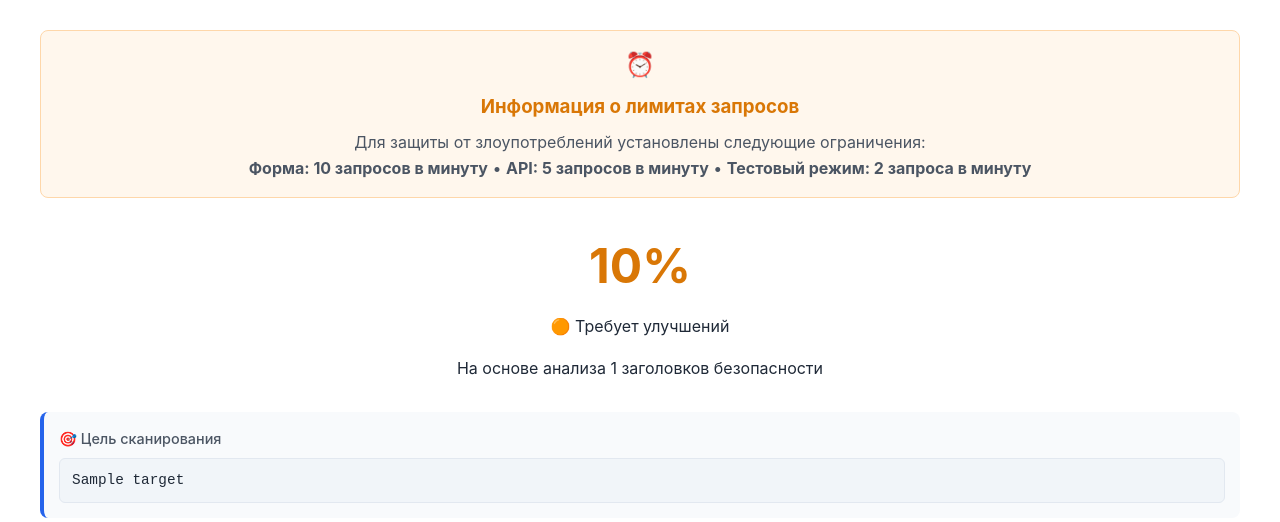
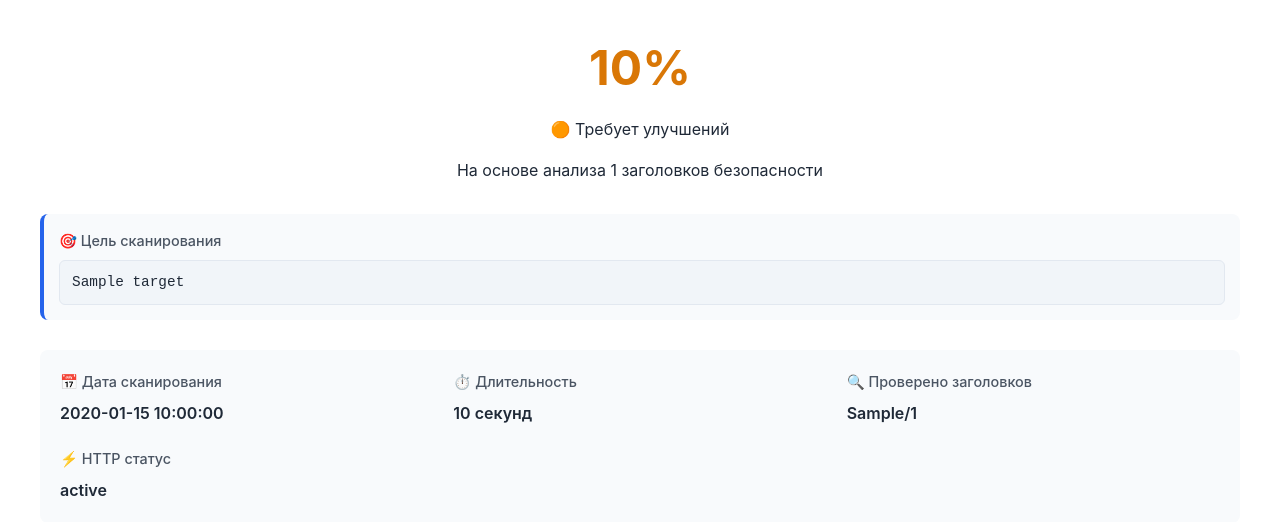
Before and after one commit to lambotik/cors-scaner, a Flask app: template templates/report.html in a window 1280 px wide. Shown: the part 136-658 px from the top of the page. Run offline with Flask 3, Linux system fonts and the light colour scheme; the template is opened without the code that fills it: most values are stand-ins (such as "Sample title", 1, 10 or a date in 2020).

Commit message:
fix report.html

```diff
--- a/app.py
+++ b/app.py
@@ -1,55 +1,58 @@
 import os
-from flask import Flask, request, render_template, jsonify, send_from_directory
+from flask import Flask, request, render_template, jsonify
 from flask_cors import CORS
 from scanner import scan_headers
-from flask_limiter import Limiter
-from flask_limiter.util import get_remote_address
 
-app = Flask(__name__, static_folder='static')
+app = Flask(__name__)
 # Включаем CORS для всех маршрутов, чтобы разрешить кросс-доменные запросы
 CORS(app)
 
-# Правильная инициализация Limiter
-limiter = Limiter(
-    get_remote_address,
-    app=app,
-    default_limits=["200 per day", "60 per hour"]
-)
-
-
-# Маршрут для favicon
-@app.route('/favicon.ico')
-def favicon():
-    return send_from_directory(os.path.join(app.root_path, 'static'),
-                               'favicon.ico', mimetype='image/x-icon')
-
 
 @app.route("/", methods=["GET", "POST"])
-@limiter.limit("1 per minute")
 def index():
     """
     Главная страница приложения.
+    GET: Отображает форму для ввода URL
+    POST: Обрабатывает отправку формы, сканирует заголовки и показывает отчёт
+    Returns:
+        render_template: HTML страница с формой или результатами сканирования
     """
     try:
         if request.method == "POST":
+            # Получаем URL из формы
             url = request.form.get("url")
             if not url:
                 return "Ошибка: URL не указан", 400
             print(f"🔍 Сканируем URL: {url}")
+            # Вызываем функцию сканирования заголовков
             results = scan_headers(url)
             print(f"📊 Результаты: {results}")
+            # Рендерим шаблон отчёта с полученными данными
             return render_template("report.html", **results)
+        # GET запрос - показываем главную страницу с формой
         return render_template("index.html")
     except Exception as e:
+        # Обработка непредвиденных ошибок
         return f"Ошибка: {str(e)}", 500
 
 
 @app.route("/api/scan", methods=["POST"])
-@limiter.limit("1 per minute")
 def api_scan():
     """
     REST API endpoint для программного сканирования заголовков.
+    Expected JSON:
+        {"url": "https://example.com"}
+    Returns:
+        jsonify: JSON объект с результатами сканирования или ошибкой
+    Example response:
+        {
+            "target": "https://example.com",
+            "security_score": 75,
+            "headers": [...],
+            "issues": [...]
+        }
     """
+    # Получаем JSON данные из запроса
     data = request.get_json()
 
     if not data:
@@ -61,17 +64,22 @@ def api_scan():
         return jsonify({"error": "URL не указан"}), 400
 
     try:
+        # Выполняем сканирование и возвращаем JSON результат
         results = scan_headers(url)
         return jsonify(results)
     except Exception as e:
+        # Возвращаем ошибку в JSON формате
         return jsonify({"error": str(e)}), 500
 
 
 @app.route("/test-scan")
-@limiter.limit("1 per minute")
 def test_scan():
     """
     Тестовый маршрут для проверки работы сканера.
+    Сканирует google.com и возвращает сырые JSON данные.
+    Полезен для диагностики и отладки.
+    Returns:
+        jsonify: Результаты сканирования google.com
     """
     try:
         results = scan_headers("https://google.com")
@@ -80,19 +88,10 @@ def test_scan():
         return jsonify({"error": str(e)}), 500
 
 
-@app.errorhandler(429)
-def ratelimit_handler(e):
-    return jsonify({
-        "error": "Слишком много запросов",
-        "message": "Пожалуйста, подождите перед следующим сканированием",
-        "limits": {
-            "form": "1 запросов в минуту",
-            "api": "1 запросов в минуту",
-            "test": "1 запроса в минуту"
-        }
-    }), 429
+if __name__ == "__main__":
+    # Получаем порт из переменных окружения (для Render) или используем 5000 по умолчанию
+    port = int(os.environ.get("PORT", 5000))
 
-
-if __name__ == "__main__":
-    port = int(os.environ.get("PORT", 5000))
+    # Запускаем приложение на всех интерфейсах с указанным портом
+    # debug=False для production окружения
     app.run(host="0.0.0.0", port=port, debug=False)
--- a/templates/report.html
+++ b/templates/report.html
@@ -101,20 +101,6 @@
             padding: 10px 12px;
             border-radius: 6px;
             border: 1px solid #e2e8f0;
-        }
-
-        .rate-limit-info {
-            background: #fff7ed;
-            border: 1px solid #fed7aa;
-            border-radius: 8px;
-            padding: 15px;
-            margin: 20px 0;
-            text-align: center;
-        }
-
-        .rate-limit-info .icon {
-            font-size: 1.5rem;
-            margin-bottom: 8px;
         }
 
         .category-badge {
@@ -323,18 +309,6 @@
     <!-- Header -->
     <div class="header">
         <h1>🔐 Отчёт безопасности HTTP-заголовков</h1>
-    </div>
-
-    <!-- Rate Limit Information -->
-    <div class="rate-limit-info">
-        <div class="icon">⏰</div>
-        <h3 style="margin: 0 0 8px 0; color: var(--warning);">Информация о лимитах запросов</h3>
-        <p style="margin: 0; color: var(--gray-600);">
-            Для защиты от злоупотреблений установлены следующие ограничения:<br>
-            <strong>Форма: 10 запросов в минуту</strong> •
-            <strong>API: 5 запросов в минуту</strong> •
-            <strong>Тестовый режим: 2 запроса в минуту</strong>
-        </p>
     </div>
 
     <!-- Score Section -->
@@ -614,7 +588,7 @@
             🔄 Новое сканирование
         </a>
         <p style="color: var(--gray-600); margin-top: 10px; font-size: 0.9rem;">
-            Следующий запрос будет доступен согласно установленным лимитам
+            Ограничений на количество запросов нет
         </p>
     </div>
 
```
